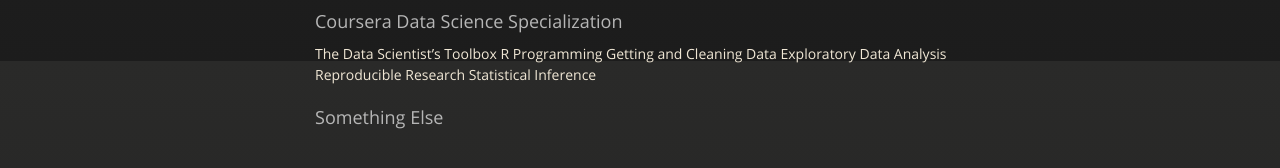
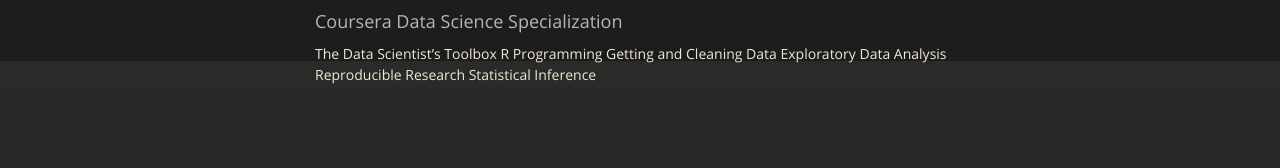
Before and after one commit to adason/Data_Science_Transcript, a Jekyll site: the page built from index.md, in a window 1280 px wide and 1068 px high. Shown: the part 839-1007 px from the top of the window. Built offline with Jekyll 4.4.1, drawn with Linux system fonts in a browser that asks for light colours; nearby versions of some CDN libraries; Markdown is read by kramdown in place of the engine named in the settings.

Commit message:
Sync README.md in master branch to index.md in gh-pages

```diff
--- a/index.md
+++ b/index.md
@@ -56,5 +56,3 @@
 Exploratory Data Analysis
 Reproducible Research
 Statistical Inference
-
-### Something Else ###
```
